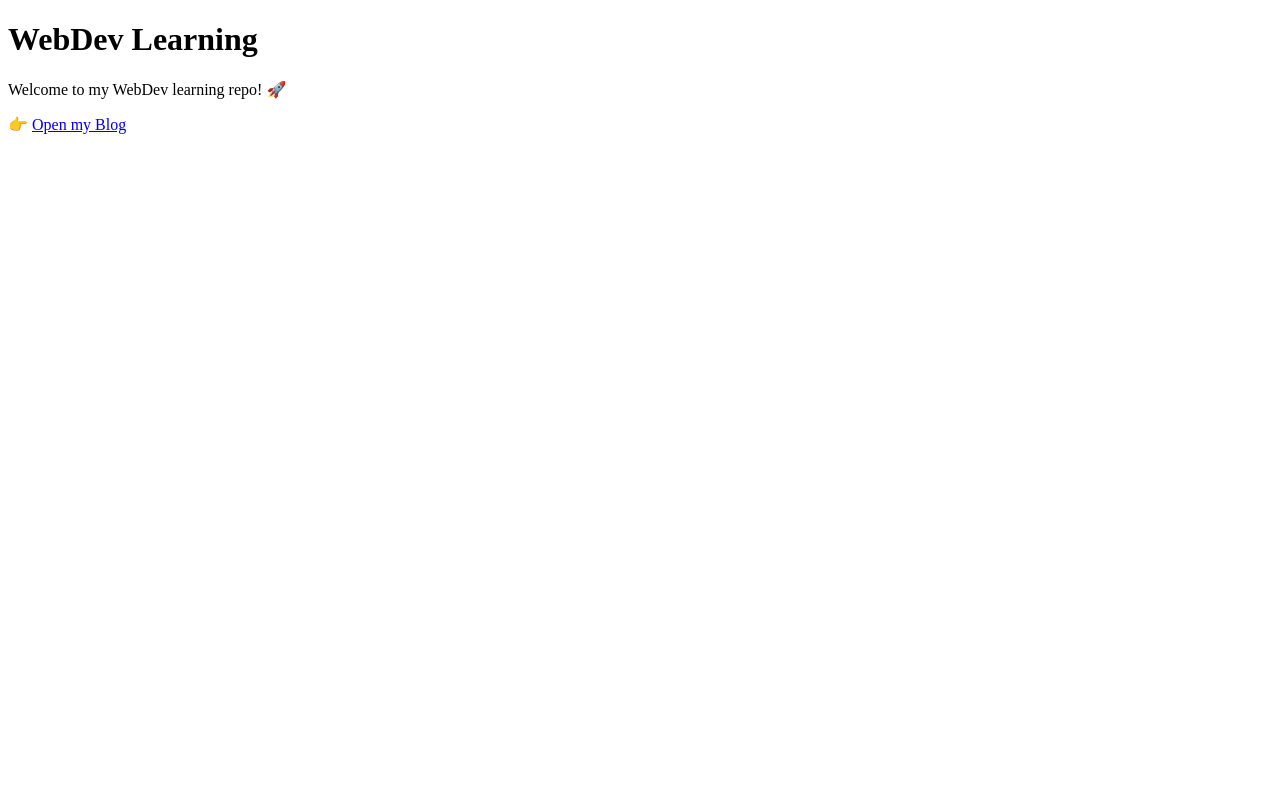
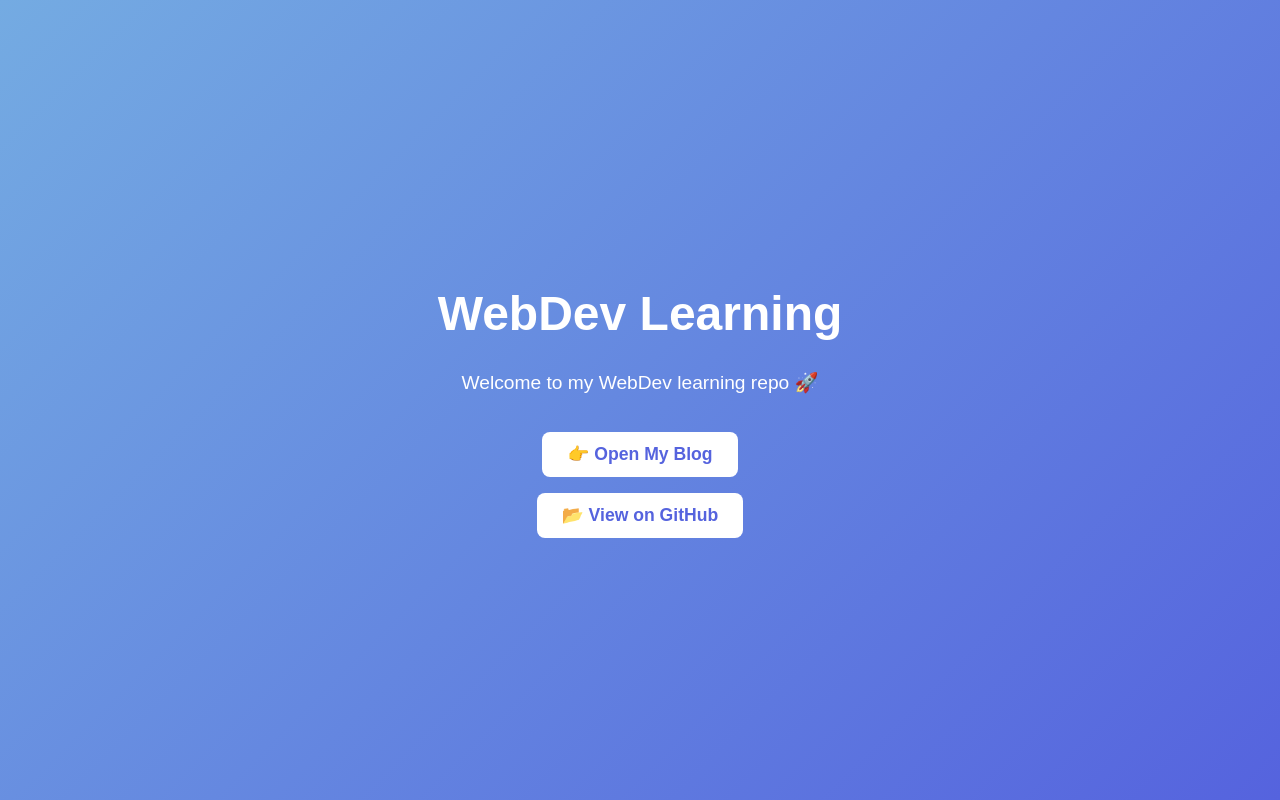
Before and after one commit to Hari484/WebDev, a plain HTML site: page index.html in a window 1280 px wide. Drawn offline with Linux system fonts and the light colour scheme.

Commit message:
Update index.html

```diff
--- a/index.html
+++ b/index.html
@@ -1,14 +1,56 @@
 <!doctype html>
-<html>
+<html lang="en">
 <head>
   <meta charset="utf-8">
   <title>WebDev Learning</title>
+  <style>
+    body {
+      margin: 0;
+      padding: 0;
+      font-family: Arial, sans-serif;
+      display: flex;
+      flex-direction: column;
+      justify-content: center;
+      align-items: center;
+      height: 100vh;
+      background: linear-gradient(135deg, #74ABE2, #5563DE);
+      color: white;
+      text-align: center;
+    }
+    h1 {
+      font-size: 3rem;
+      margin-bottom: 10px;
+    }
+    p {
+      font-size: 1.2rem;
+      margin-bottom: 30px;
+    }
+    .button {
+      display: inline-block;
+      padding: 12px 25px;
+      font-size: 1.1rem;
+      color: #5563DE;
+      background: white;
+      border-radius: 8px;
+      text-decoration: none;
+      font-weight: bold;
+      margin: 8px;
+      transition: 0.3s;
+    }
+    .button:hover {
+      background: #f0f0f0;
+      transform: scale(1.05);
+    }
+  </style>
 </head>
 <body>
   <h1>WebDev Learning</h1>
-  <p>Welcome to my WebDev learning repo! 🚀</p>
-  <p>
-    👉 <a href="Html%20projects/blog.html">Open my Blog</a>
-  </p>
+  <p>Welcome to my WebDev learning repo 🚀</p>
+
+  <!-- Blog Button -->
+  <a class="button" href="Html%20projects/blog.html">👉 Open My Blog</a>
+
+  <!-- Repo Button -->
+  <a class="button" href="https://github.com/Hari484/WebDev" target="_blank">📂 View on GitHub</a>
 </body>
 </html>
```
